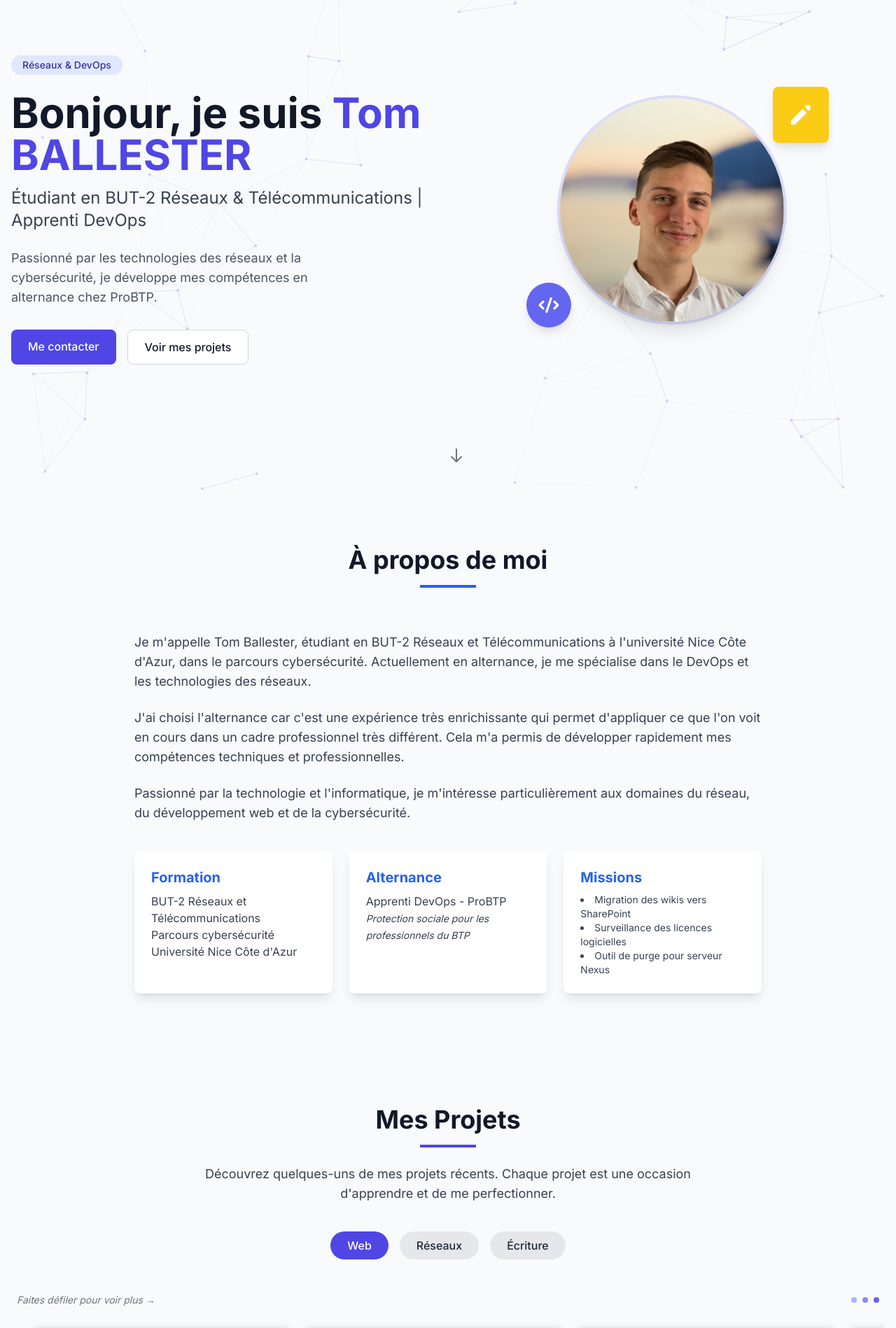
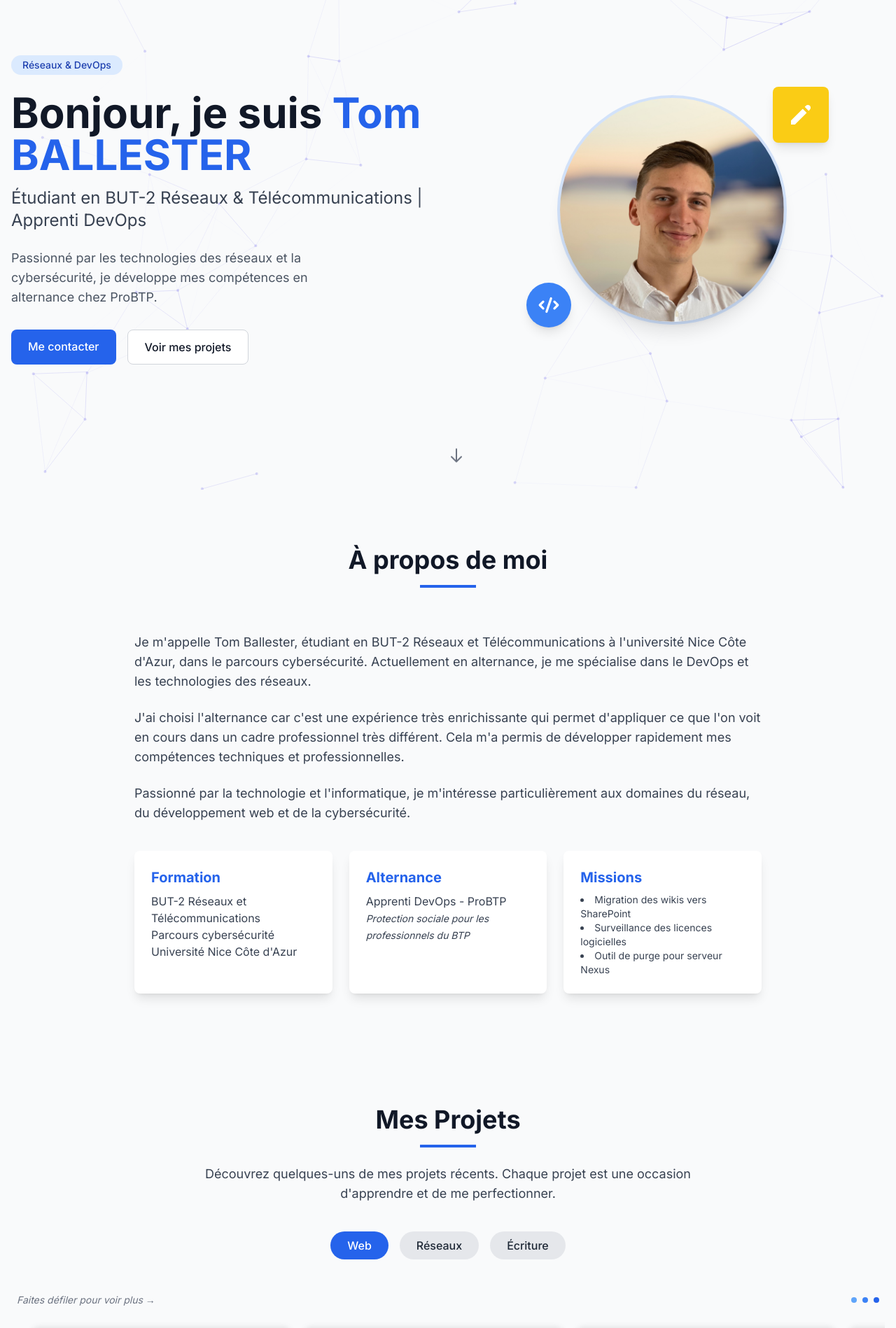
Before and after one commit to Tobm18/portfolio, a Next.js app: page / in a window 1280 px wide. Shown: the part 100-1998 px from the top of the page at 70% size. Built offline with nearby package versions, Linux system fonts and the light colour scheme; what tailwindcss-scrollbar would draw is missing.

Commit message:
Update color scheme to use blue instead of primary color for buttons, dividers, and links

```diff
--- a/src/app/globals.css
+++ b/src/app/globals.css
@@ -31,7 +31,7 @@ body {
   }
 
   .btn-primary {
-    @apply px-6 py-3 bg-primary-600 hover:bg-primary-700 text-white font-medium rounded-lg transition-colors;
+    @apply px-6 py-3 bg-blue-600 hover:bg-blue-700 text-white font-medium rounded-lg transition-colors;
   }
 
   .btn-secondary {
@@ -43,7 +43,7 @@ body {
   }
 
   .section-divider {
-    @apply w-20 h-1 bg-primary-600 mx-auto mb-6;
+    @apply w-20 h-1 bg-blue-600 mx-auto mb-6;
   }
 
   .card {
@@ -72,12 +72,12 @@ body {
 }
 
 ::-webkit-scrollbar-thumb {
-  background-color: rgba(79, 70, 229, 0.7);
+  background-color: rgba(37, 99, 235, 0.7);
   border-radius: 4px;
 }
 
 ::-webkit-scrollbar-thumb:hover {
-  background-color: rgba(67, 56, 202, 1);
+  background-color: rgba(29, 78, 216, 1);
 }
 
 /* Style scrollbar en mode sombre */
--- a/src/components/Hero.tsx
+++ b/src/components/Hero.tsx
@@ -9,11 +9,11 @@ export default function Hero() {
       <Navbar />
       <div className="container mx-auto px-4 grid md:grid-cols-2 gap-8 items-center">
         <div className="text-center md:text-left">
-          <div className="inline-block px-4 py-1 bg-primary-100 dark:bg-primary-900/30 text-primary-800 dark:text-primary-300 rounded-full text-sm font-medium mb-6">
+          <div className="inline-block px-4 py-1 bg-blue-100 dark:bg-blue-900/30 text-blue-800 dark:text-blue-300 rounded-full text-sm font-medium mb-6">
             Réseaux & DevOps
           </div>
           <h1 className="text-4xl md:text-5xl lg:text-6xl font-bold mb-4">
-            Bonjour, je suis <span className="text-primary-600 dark:text-primary-500">Tom BALLESTER</span>
+            Bonjour, je suis <span className="text-blue-600 dark:text-blue-500">Tom BALLESTER</span>
           </h1>
           <h2 className="text-xl md:text-2xl text-gray-700 dark:text-gray-300 mb-6">
             Étudiant en BUT-2 Réseaux & Télécommunications | Apprenti DevOps
@@ -37,8 +37,8 @@ export default function Hero() {
           </div>
         </div>
         <div className="hidden md:flex justify-center relative">
-          <div className="relative w-80 h-80 rounded-full overflow-hidden shadow-xl ring-4 ring-primary-500/20 dark:ring-primary-500/10">
-            <div className="absolute inset-0 bg-gradient-to-br from-primary-400 to-primary-600 opacity-20 dark:opacity-10"></div>
+          <div className="relative w-80 h-80 rounded-full overflow-hidden shadow-xl ring-4 ring-blue-500/20 dark:ring-blue-500/10">
+            <div className="absolute inset-0 bg-gradient-to-br from-blue-400 to-blue-600 opacity-20 dark:opacity-10"></div>
             <Image
               src="/profile-photo.jpg"
               alt="Tom BALLESTER"
@@ -53,7 +53,7 @@ export default function Hero() {
               <path d="M13.586 3.586a2 2 0 112.828 2.828l-.793.793-2.828-2.828.793-.793zM11.379 5.793L3 14.172V17h2.828l8.38-8.379-2.83-2.828z"></path>
             </svg>
           </div>
-          <div className="absolute w-16 h-16 bg-primary-500 dark:bg-primary-600 rounded-full -bottom-2 left-24 flex items-center justify-center shadow-lg">
+          <div className="absolute w-16 h-16 bg-blue-500 dark:bg-blue-600 rounded-full -bottom-2 left-24 flex items-center justify-center shadow-lg">
             <svg className="w-8 h-8 text-white" fill="currentColor" viewBox="0 0 20 20" xmlns="http://www.w3.org/2000/svg">
               <path fillRule="evenodd" d="M12.316 3.051a1 1 0 01.633 1.265l-4 12a1 1 0 11-1.898-.632l4-12a1 1 0 011.265-.633zM5.707 6.293a1 1 0 010 1.414L3.414 10l2.293 2.293a1 1 0 11-1.414 1.414l-3-3a1 1 0 010-1.414l3-3a1 1 0 011.414 0zm8.586 0a1 1 0 011.414 0l3 3a1 1 0 010 1.414l-3 3a1 1 0 11-1.414-1.414L16.586 10l-2.293-2.293a1 1 0 010-1.414z" clipRule="evenodd"></path>
             </svg>
--- a/src/components/Navbar.tsx
+++ b/src/components/Navbar.tsx
@@ -64,10 +64,10 @@ export default function Navbar() {
 
         {/* Desktop menu */}
         <nav className="hidden md:flex items-center space-x-6">
-          <Link href="#about" className="text-gray-800 dark:text-gray-200 hover:text-primary-600 dark:hover:text-primary-500 transition">À propos</Link>
-          <Link href="#projects" className="text-gray-800 dark:text-gray-200 hover:text-primary-600 dark:hover:text-primary-500 transition">Projets</Link>
-          <Link href="#experience" className="text-gray-800 dark:text-gray-200 hover:text-primary-600 dark:hover:text-primary-500 transition">Expérience</Link>
-          <Link href="#contact" className="text-gray-800 dark:text-gray-200 hover:text-primary-600 dark:hover:text-primary-500 transition">Contact</Link>
+          <Link href="#about" className="text-gray-800 dark:text-gray-200 hover:text-blue-600 dark:hover:text-blue-500 transition">À propos</Link>
+          <Link href="#projects" className="text-gray-800 dark:text-gray-200 hover:text-blue-600 dark:hover:text-blue-500 transition">Projets</Link>
+          <Link href="#experience" className="text-gray-800 dark:text-gray-200 hover:text-blue-600 dark:hover:text-blue-500 transition">Expérience</Link>
+          <Link href="#contact" className="text-gray-800 dark:text-gray-200 hover:text-blue-600 dark:hover:text-blue-500 transition">Contact</Link>
           <ThemeToggle />
         </nav>
 
--- a/src/components/Projects.tsx
+++ b/src/components/Projects.tsx
@@ -174,7 +174,7 @@ export default function Projects() {
       <div className="container mx-auto px-4">
         <div className="text-center mb-12">
           <h2 className="text-3xl md:text-4xl font-bold mb-4">Mes Projets</h2>
-          <div className="w-20 h-1 bg-primary-600 mx-auto mb-6"></div>
+          <div className="w-20 h-1 bg-blue-600 mx-auto mb-6"></div>
           <p className="text-lg text-gray-700 dark:text-gray-300 max-w-3xl mx-auto mb-10">
             Découvrez quelques-uns de mes projets récents. Chaque projet est une occasion d&apos;apprendre et de me perfectionner.
           </p>
@@ -185,7 +185,7 @@ export default function Projects() {
               onClick={() => setActiveTab('web')}
               className={`px-6 py-2 rounded-full text-sm md:text-base font-medium transition-colors ${
                 activeTab === 'web'
-                  ? 'bg-primary-600 text-white'
+                  ? 'bg-blue-600 text-white'
                   : 'bg-gray-200 dark:bg-gray-700 text-gray-800 dark:text-gray-300 hover:bg-gray-300 dark:hover:bg-gray-600'
               }`}
             >
@@ -195,7 +195,7 @@ export default function Projects() {
               onClick={() => setActiveTab('reseaux')}
               className={`px-6 py-2 rounded-full text-sm md:text-base font-medium transition-colors ${
                 activeTab === 'reseaux'
-                  ? 'bg-primary-600 text-white'
+                  ? 'bg-blue-600 text-white'
                   : 'bg-gray-200 dark:bg-gray-700 text-gray-800 dark:text-gray-300 hover:bg-gray-300 dark:hover:bg-gray-600'
               }`}
             >
@@ -205,7 +205,7 @@ export default function Projects() {
               onClick={() => setActiveTab('ecriture')}
               className={`px-6 py-2 rounded-full text-sm md:text-base font-medium transition-colors ${
                 activeTab === 'ecriture'
-                  ? 'bg-primary-600 text-white'
+                  ? 'bg-blue-600 text-white'
                   : 'bg-gray-200 dark:bg-gray-700 text-gray-800 dark:text-gray-300 hover:bg-gray-300 dark:hover:bg-gray-600'
               }`}
             >
@@ -273,7 +273,7 @@ export default function Projects() {
             <a
               href="/projects/Guide_de_survie_R&T.pdf"
               download
-              className="mt-8 px-6 py-3 bg-primary-600 hover:bg-primary-700 text-white rounded-lg flex items-center transition-colors"
+              className="mt-8 px-6 py-3 bg-blue-600 hover:bg-blue-700 text-white rounded-lg flex items-center transition-colors"
             >
               <svg className="w-5 h-5 mr-2" fill="none" stroke="currentColor" viewBox="0 0 24 24" xmlns="http://www.w3.org/2000/svg">
                 <path strokeLinecap="round" strokeLinejoin="round" strokeWidth={2} d="M4 16v1a3 3 0 003 3h10a3 3 0 003-3v-1m-4-4l-4 4m0 0l-4-4m4 4V4" />
@@ -356,9 +356,9 @@ export default function Projects() {
             <div className="flex justify-between items-center px-2 mb-2">
               <p className="text-sm text-gray-500 dark:text-gray-400 italic">Faites défiler pour voir plus →</p>
               <div className="flex space-x-2">
-                <span className="w-2 h-2 rounded-full bg-primary-300 dark:bg-primary-700"></span>
-                <span className="w-2 h-2 rounded-full bg-primary-400 dark:bg-primary-600"></span>
-                <span className="w-2 h-2 rounded-full bg-primary-500 dark:bg-primary-500"></span>
+                <span className="w-2 h-2 rounded-full bg-blue-400 dark:bg-blue-600"></span>
+                <span className="w-2 h-2 rounded-full bg-blue-500 dark:bg-blue-500"></span>
+                <span className="w-2 h-2 rounded-full bg-blue-600 dark:bg-blue-400"></span>
               </div>
             </div>
             <div className="overflow-x-auto">
@@ -382,7 +382,7 @@ export default function Projects() {
                       <div className="absolute inset-0 bg-gradient-to-t from-black/60 to-transparent opacity-0 group-hover:opacity-100 transition-opacity flex items-end">
                         <div className="p-4 w-full">
                           <div className="flex gap-2">
-                            <a href={project.demoLink} className="flex-1 px-3 py-2 bg-primary-600 text-white rounded text-sm text-center">
+                            <a href={project.demoLink} className="flex-1 px-3 py-2 bg-blue-600 text-white rounded text-sm text-center">
                               Démo
                             </a>
                             <a href={project.codeLink} className="flex-1 px-3 py-2 bg-gray-800 text-white rounded text-sm text-center">
@@ -398,7 +398,7 @@ export default function Projects() {
                       <p className="text-gray-600 dark:text-gray-400 mb-4">{project.description}</p>
                       <div className="flex flex-wrap gap-2">
                         {project.tags.map(tag => (
-                          <span key={tag} className="px-2 py-1 bg-primary-100 dark:bg-primary-900/30 text-primary-800 dark:text-primary-300 text-xs rounded">
+                          <span key={tag} className="px-2 py-1 bg-blue-100 dark:bg-blue-900/30 text-blue-800 dark:text-blue-200 text-xs rounded">
                             {tag}
                           </span>
                         ))}
--- a/src/components/ThemeToggle.tsx
+++ b/src/components/ThemeToggle.tsx
@@ -37,7 +37,7 @@ export default function ThemeToggle() {
   return (
     <button
       onClick={toggleDarkMode}
-      className="p-2 rounded-full bg-gray-200 dark:bg-gray-800 transition-colors focus:outline-none focus:ring-2 focus:ring-primary-600"
+      className="p-2 rounded-full bg-gray-200 dark:bg-gray-800 transition-colors focus:outline-none focus:ring-2 focus:ring-blue-600"
       aria-label={darkMode ? 'Passer au mode clair' : 'Passer au mode sombre'}
     >
       {darkMode ? (
```
